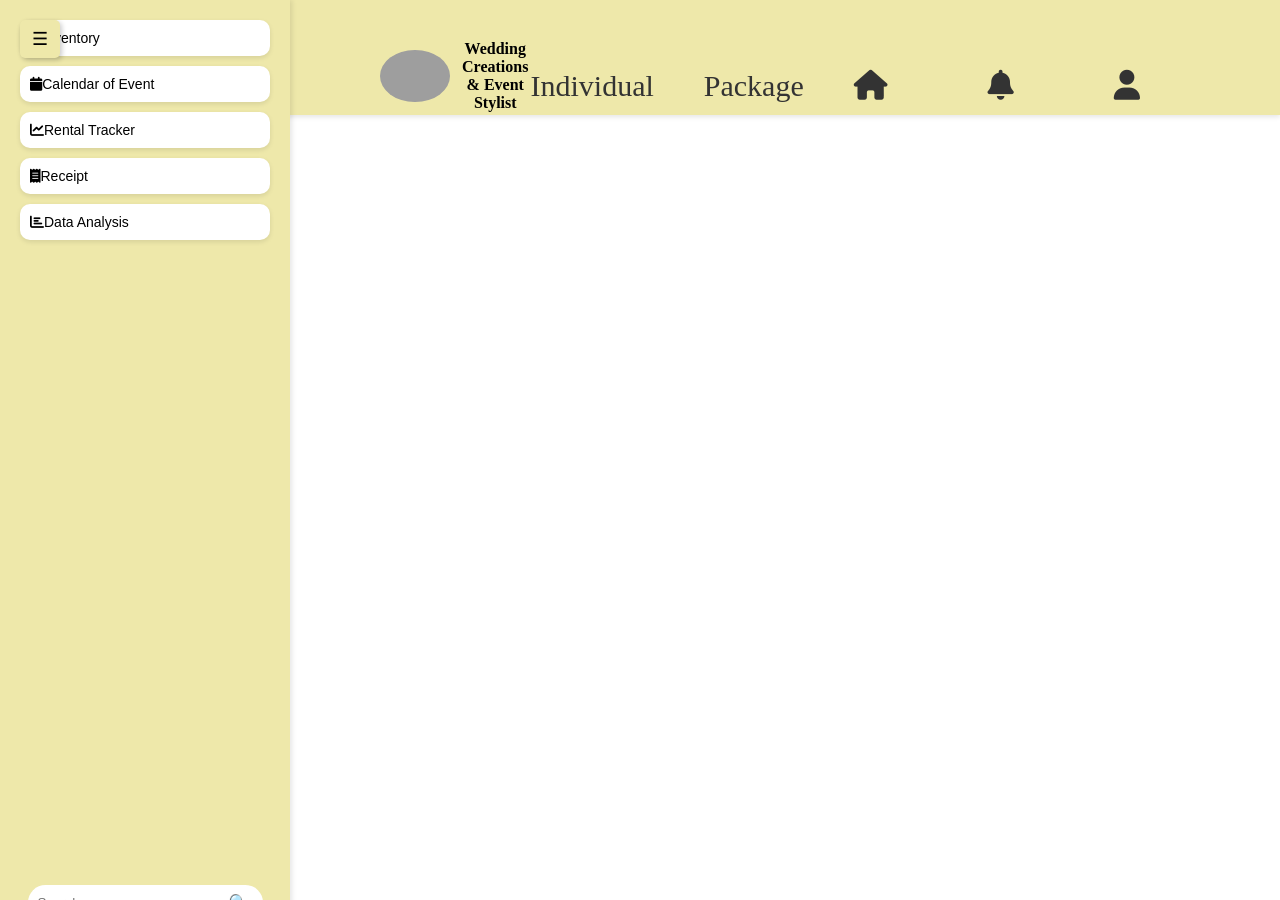
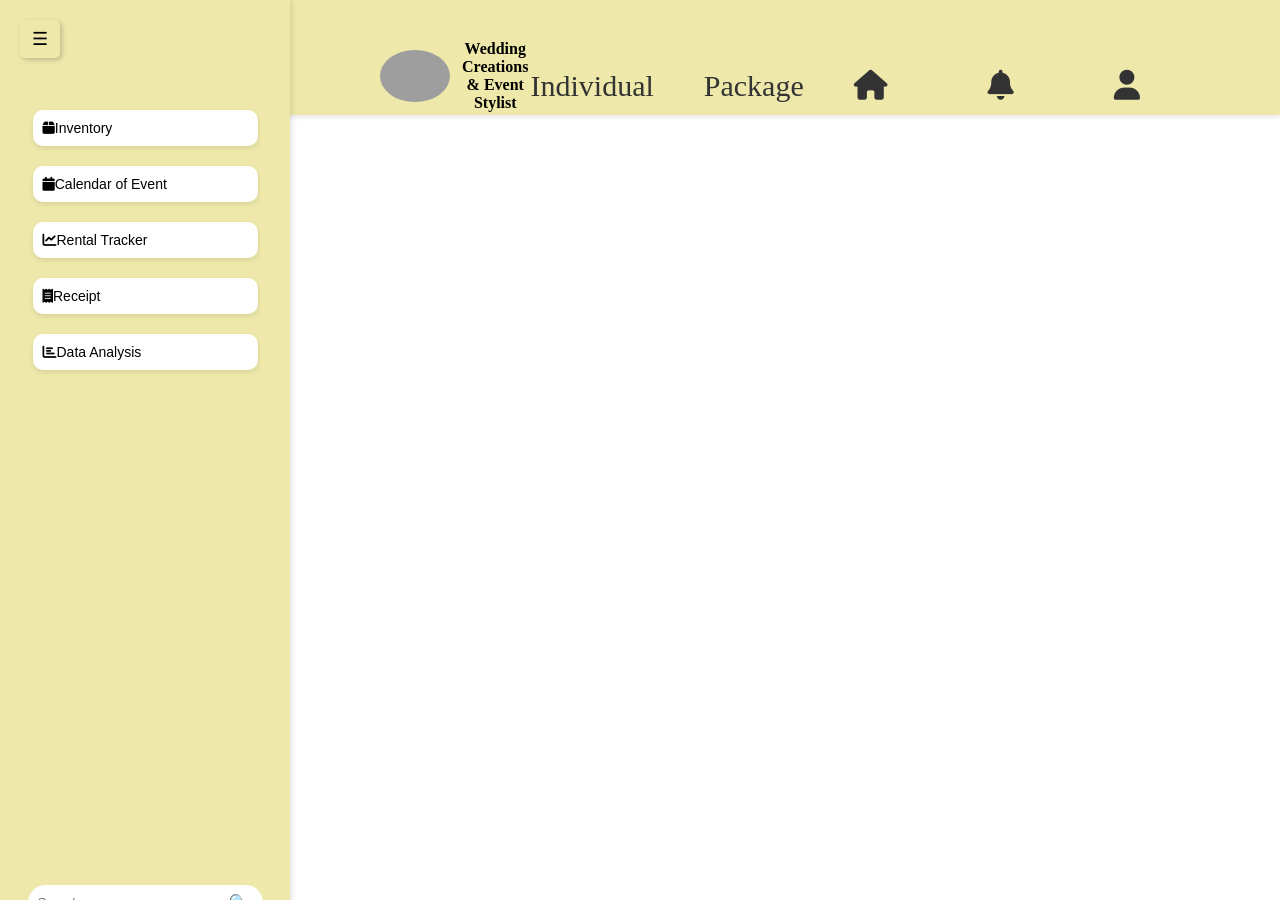
Before and after one commit to Neodayo/Saritas, a PHP site: page /base.html in a window 1280 px wide. Run offline with PHP 8.4, Linux system fonts and the light colour scheme; some web fonts are replaced; grey boxes are pictures that could not be loaded.

Commit message:
Update mainbase.css

```diff
--- a/Dashboard/mainbase.css
+++ b/Dashboard/mainbase.css
@@ -68,14 +68,16 @@ body::before {
 /* _______________Navigation Buttons______ */
 .nav-buttons {
     width: 100%;
+    margin-top: 70px;
 }
 
 .nav-btn {
     display: flex;
     align-items: center;
-    width: 100%;
+    width: 90%;    /* reduced from 100% to 90% to create space on sides */
     padding: 10px;
-    margin-bottom: 10px;
+    margin: 20px 5%;  /* Increased top margin to 20px */
+    /* You can increase the first value (20px) to create more top space */
     font-size: 14px;
     background: #ffffff;
     border: none;
@@ -83,12 +85,15 @@ body::before {
     cursor: pointer;
     box-shadow: 0px 2px 5px rgba(0, 0, 0, 0.1);
 }
-
+div.nav-btn{
+    margin-top: 700px;
+}
 .nav-btn:hover {
     background: #e0e0e0;
 }
 
 .menu-icon {
+    margin-top: 70px;
     margin-right: 10px;
 }
 
```
